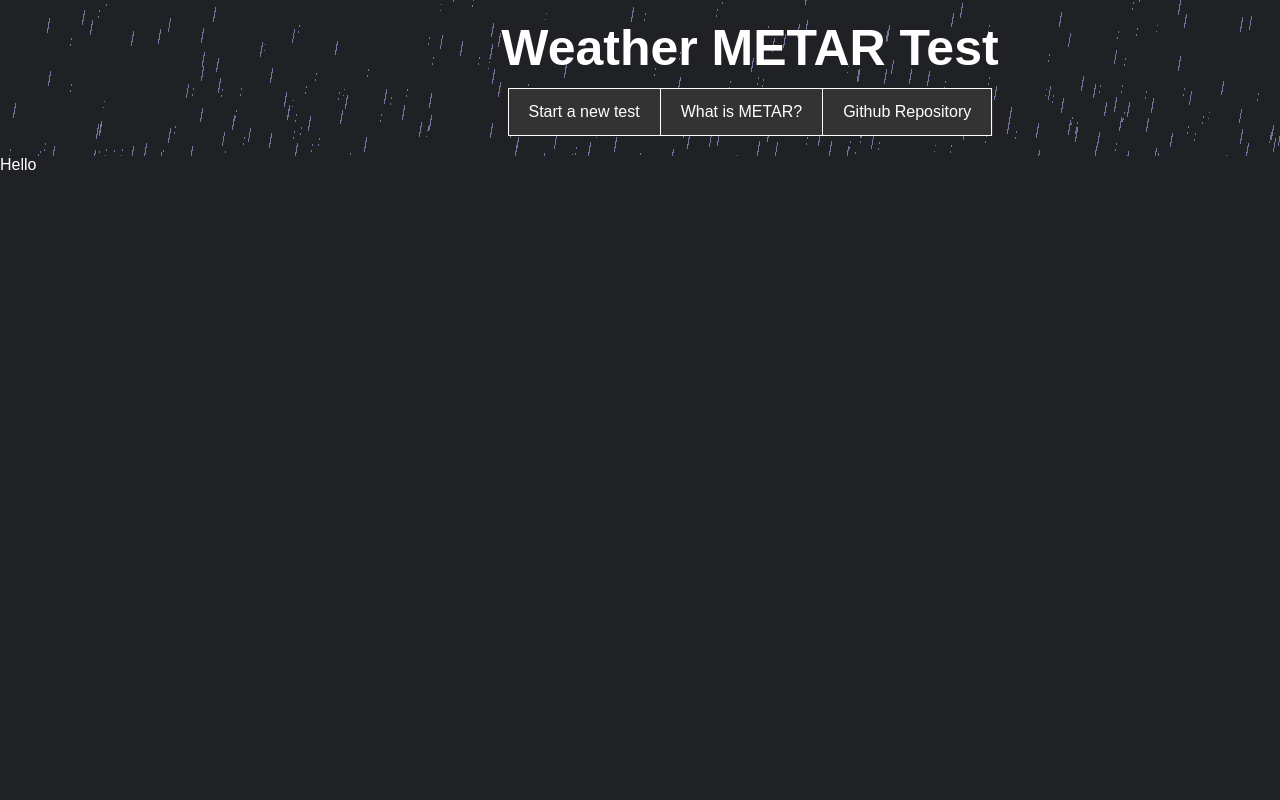
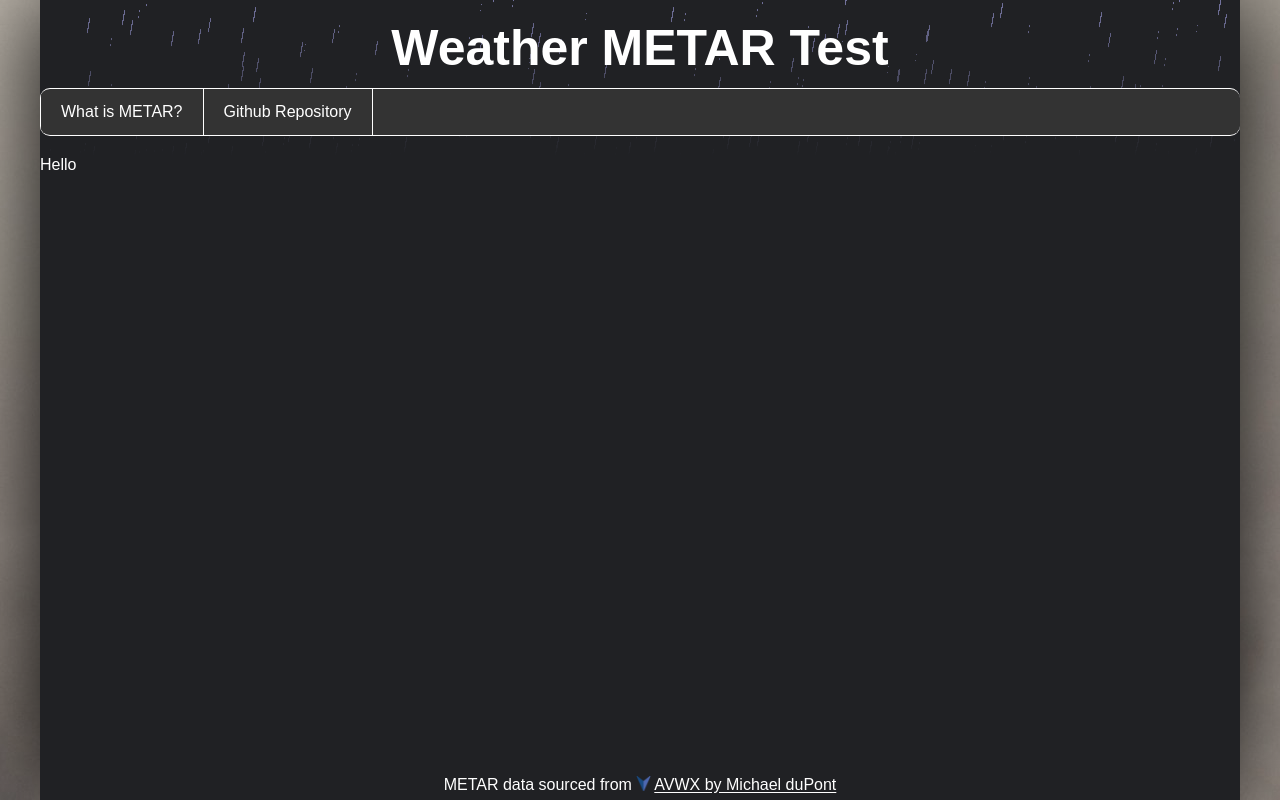
Before and after one commit to Rhodri-Morgan/METAR-practice, a Django app: page /METAR/test/ in a window 1280 px wide; the page is wider, and only the part inside the window is pictured. Run offline with Django 3.2, Linux system fonts and the light colour scheme.

Commit message:
Completed banner, footer and data aquisition

```diff
--- a/metar_tester/views.py
+++ b/metar_tester/views.py
@@ -1,9 +1,39 @@
 from django.shortcuts import render, redirect
 
-def begin_test(request):
+from metar_tester.metar_collector import METAR_colllector
 
 
+def begin_test(request):
+    '''
+    status = None
+    icao = None
+    data = None
+    questions = None
+    already_asked = None
 
+    try:
+        status = request.session['status']
+        icao = request.session['icao']
+        data = request.session['data']
+        questions = request.session['questions']
+        already_asked = request.session['already_asked']
+
+        if len(questions) == len(already_asked):                                # Ran out of qustions refresh
+            raise Exception('Ran out of questions, need to regenerate')
+    except Exception:
+        metar_collector = METAR_colllector()
+        status, icao, data, questions = metar_collector.get_package()
+        already_asked = []
+
+
+    if status == 200:
+        print('TODO implement normal page')
+    elif status == 503:
+        print('TODO implement page saying API is down')
+    else:
+        print('TODO implement page saying API error has occured')
+
+    '''
     data = {
         'title': 'METAR Tester - Begin'
     }
--- a/static/css/metar_tester/sub_base.css
+++ b/static/css/metar_tester/sub_base.css
@@ -1,4 +1,4 @@
-h1, h2, h3, p, th, button, a {
+h1, h2, h3, p, th, button, a, footer {
     font-family: Arial;
     color: white;
 }
@@ -9,14 +9,15 @@ body {
 }
 
 #content {
-    width: 1500px;
+    width: 1200px;
     height: 100vh;
     background-color: #202124;
+    box-shadow: 0px 0px 100px black;
 }
 
 #banner {
     background-color: #202124;
-    background-image: url('/static/images/metar_tester/rain.gif');
+    background-image: linear-gradient(to bottom, #20212400, #202124), url('/static/images/metar_tester/rain.gif');
     display: inline-block;
     padding-top: 20px;
     padding-bottom: 20px;
@@ -39,8 +40,10 @@ body {
     background-color: #333;
     overflow: hidden;
     text-align: center;
-    width: 485px;
     margin: 0 auto;
+    border-radius: 10px;
+    border-top:solid white 1px;
+    border-bottom:solid white 1px;
 }
 
 #navigation a {
@@ -50,8 +53,6 @@ body {
     padding: 14px 20px;
     text-decoration: none;
     font-size: 16px;
-    border-top:solid white 1px;
-    border-bottom:solid white 1px;
     border-left:solid white 1px;
 }
 
@@ -60,7 +61,19 @@ body {
 }
 
 #navigation a:hover {
-    background-color: #4e5158;
+    background-color: #5a5a5a;
     cursor: pointer;
     color: white;
 }
+
+#footer {
+    position: absolute;
+    bottom: 0;
+    width: 1200px;
+    padding-bottom: 5px;
+    text-align: center;
+}
+
+#avwx_image {
+    height: 0.9em;
+}
--- a/templates/metar_tester/sub_base.html
+++ b/templates/metar_tester/sub_base.html
@@ -12,10 +12,12 @@
     <div id="banner">
         <h1 id="title">Weather METAR Test</h1>
         <div id="navigation">
-            <a onclick="start_new()">Start a new test</a>
-            <a href="https://en.wikipedia.org/wiki/METAR">What is METAR?</a>
-            <a href="https://github.com/Rhodri-Morgan/METAR-Tester" id="end_navigation">Github Repository</a>
+            <a href="https://en.wikipedia.org/wiki/METAR" class='navigation_element'>What is METAR?</a>
+            <a href="https://github.com/Rhodri-Morgan/METAR-Tester" id="end_navigation" class='navigation_element'>Github Repository</a>
         </div>
     </div>
     {% block sub_body %}{% endblock %}
+    <div id='footer'>
+        <p>METAR data sourced from <img src="{% static 'images/metar_tester/avwx.png' %}" id='avwx_image'> <a href="https://avwx.rest/#">AVWX by Michael duPont</a></p>
+    </div>
 {% endblock body %}
```
Also changed, not shown: metar_tester/metar_collector.py (+30 -42 lines), static/images/metar_tester/avwx.png (added), static/js/metar_tester/sub_base.js (renamed from static/js/METAR_tester/sub_base.js).
